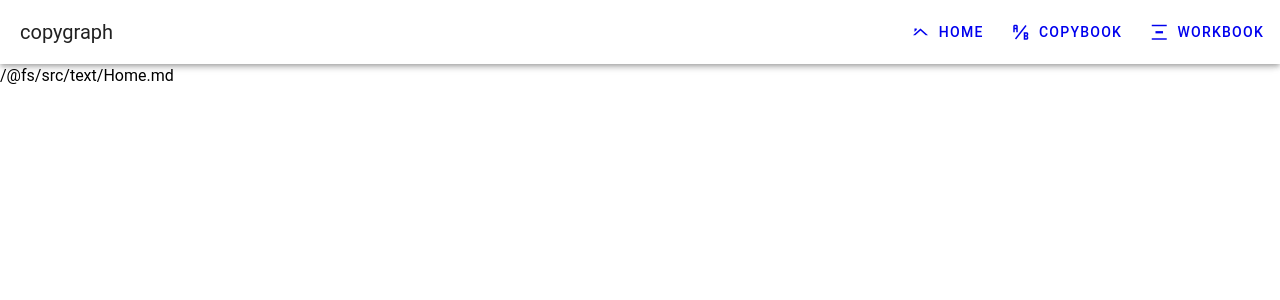
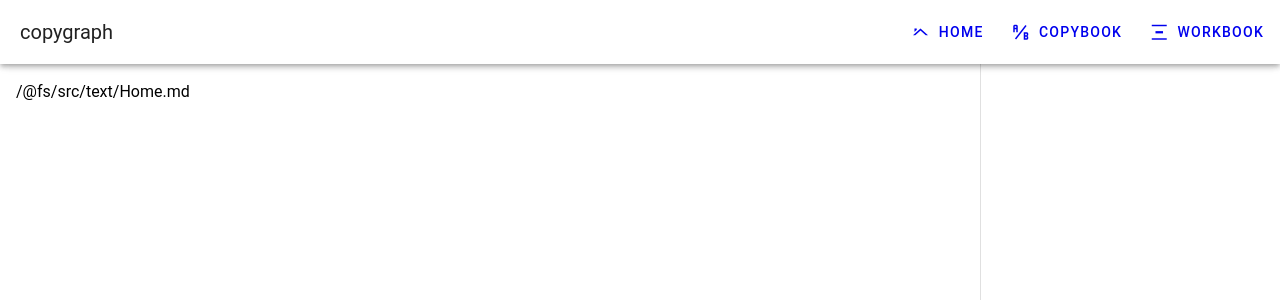
Before and after one commit to Loac/copygraph.ru, a Vue app: page / in a window 1280 px wide. Shown: the top 300 px of the page. Built offline with nearby package versions, Linux system fonts and the light colour scheme.

Commit message:
markdown, typography

```diff
--- a/src/components/MarkdownIt.vue
+++ b/src/components/MarkdownIt.vue
@@ -1,5 +1,5 @@
 <template>
-  <div v-html="markdown.render(source)" />
+  <div v-html="markdown.render(source)" class="typography" />
 </template>
 
 <script setup lang="ts">
@@ -29,4 +29,20 @@
             default: ""
         }
     });
+
+    // Use: v-markdown
+    // const vMarkdown = {
+    //     mounted: (el) => {
+    //         const map: Map<string, string> = new Map();
+    //         map.set('h1', 'text-h1');
+    //         map.set('h2', 'text-h2');
+    //         map.set('h3', 'text-h3');
+    //         map.set('h4', 'text-h4');
+    //
+    //         map.forEach((value, key) => {
+    //             const els = el.querySelectorAll(key);
+    //             els.forEach((el) => el.classList.add(value));
+    //         })
+    //     }
+    // }
 </script>
--- a/src/styles/copygraph.scss
+++ b/src/styles/copygraph.scss
@@ -23,3 +23,49 @@
 .workbook-advanced-drawer .v-expansion-panel-text__wrapper {
     padding: 0 !important;
 }
+
+//@import '~vuetify/lib/styles/main.css';
+
+.typography {
+    p {
+       margin-bottom: 1rem;
+    }
+
+    ul {
+        margin-bottom: 1rem;
+    }
+
+    li {
+        margin-bottom: .3rem;
+        margin-left: 1rem;
+    }
+
+    h1, h2, h3, h4 {
+        font-weight: 400;
+    }
+
+    h1 {
+        margin-bottom: .8rem;
+    }
+
+    h2, h3, h4 {
+        margin-top: 1.2rem;
+        margin-bottom: .8rem;
+    }
+
+    h1 {
+        font-size: 3rem;
+    }
+
+    h2 {
+        font-size: 2.2rem;
+    }
+
+    h3 {
+        font-size: 1.8rem;
+    }
+
+    h4 {
+        font-size: 1.4rem;
+    }
+}
--- a/src/views/HomeView.vue
+++ b/src/views/HomeView.vue
@@ -1,7 +1,16 @@
 <template>
-  <div>
+  <v-container>
     <MarkdownIt :source="readme" />
-  </div>
+  </v-container>
+
+    <v-navigation-drawer
+        location="right"
+        class="workbook-advanced-drawer"
+        :permanent="true"
+        :width="300"
+    >
+
+    </v-navigation-drawer>
 </template>
 
 <script lang="ts" setup>
```
Lines whose indentation alone changed are shown as unchanged.
